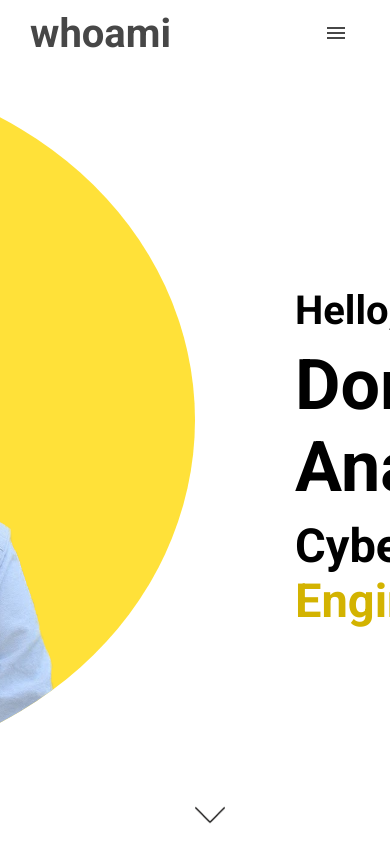
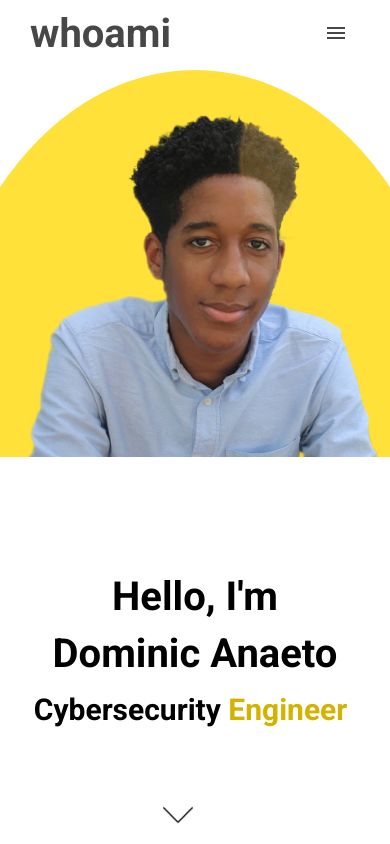
Before and after one commit to DAnaeto/portfolio, a React (Create React App) app: page / in a window 390 px wide. Built offline with nearby package versions, Linux system fonts and the light colour scheme.

Commit message:
Improved mobile UI and layout for contact page

```diff
--- a/src/components/contact/Contact.jsx
+++ b/src/components/contact/Contact.jsx
@@ -1,4 +1,5 @@
 import React from 'react'
+import './contact.scss'
 //import { MailOutline, PhoneIphone } from "@material-ui/icons";
 
 import './contact.scss'
@@ -6,7 +7,13 @@ import './contact.scss'
 export default function Contact() {
     return (
       <div className="contact" id="contact">
+        <div className="left">
+          <img src="sources/shake.svg" alt="" />
+        </div>
+        <div className="right">
+          <h2>Contact Me</h2>
 
+        </div>
       </div>
     );
 }
--- a/src/components/contact/contact.scss
+++ b/src/components/contact/contact.scss
@@ -1,5 +1,29 @@
 @import "../../global.scss";
 
 .contact{
-    background-color: lightslategray;
+    background-color: white;
+    display: flex;
+    @include mobile{
+      flex-direction: column;
+    }
+    .left{
+      flex: 1;
+      overflow:hidden;
+      img{
+        height: 100%;
+        overflow: hidden;
+      }
+    }
+    .right{
+      flex: 1;
+      display: flex;
+      flex-direction: column;
+      align-items: center;
+      justify-content: space-around;
+
+      h2{
+        font-size: 40px;
+
+      }
+    }
 }
--- a/src/components/introduction/introduction.scss
+++ b/src/components/introduction/introduction.scss
@@ -1,7 +1,11 @@
+@import "../../global.scss";
 .introduction {
   background-color: white;
   display: flex;
-
+  @include mobile{
+    flex-direction: column;
+    align-items: center;
+  }
   .left {
     flex: 1;
     overflow: hidden;
@@ -16,10 +20,16 @@
       align-items: flex-end;
       justify-content: center;
       float: right;
+      @include mobile{
+        align-items: flex-start;
+      }
       img {
         height: 90%;
         position: relative;
         left: 25px;
+        @include mobile{
+          height: 60%;
+        }
       }
     }
   }
@@ -29,16 +39,25 @@
     .wrap {
       width: 100%;
       height: 100%;
-      padding-left: 100px;
       display: flex;
       flex-direction: column;
       justify-content: center;
+      @include mobile{
+        padding-left: 0;
+        align-items: center;
+      }
       h1 {
         font-size: 70px;
         margin: 10px 0;
+        @include mobile{
+          font-size: 40px;
+        }
       }
       h3 {
         font-size: 47px;
+        @include mobile{
+          font-size: 30px;
+        }
         span {
           font-size: inherit;
           color: rgb(211, 179, 0);
@@ -77,6 +96,11 @@
     a {
       position: absolute;
       bottom: 10px;
+      @include mobile{
+        position: absolute;
+        bottom: 10px;
+        left: 40%;
+      }
       img {
         width: 30px;
       }
--- a/src/components/portfolio/PortfolioList.jsx
+++ b/src/components/portfolio/PortfolioList.jsx
@@ -7,7 +7,7 @@ export default function PortfolioList(props) {
         props.changeSelected(props.id)
     }
     return (
-        <li className={props.active ? "portfoliolist active" : "portfoliolist"} onClick={selectedItemHandler}>
+        <li className={props.active ? "portfoliolist active" : "portfoliolist"} id={props.id} onClick={selectedItemHandler}>
             {props.title}
         </li>
     )
--- a/src/components/portfolio/portfolio.scss
+++ b/src/components/portfolio/portfolio.scss
@@ -4,30 +4,40 @@
 .portfolio{
     background-color: white;
     display: flex;
-    margin-top: 35px;
+
+    margin-top: 50px;
     flex-direction: column;
     align-items: center;
     h1{
         font-size: 50px;
+        @include mobile{
+          font-size: 20px;
+        }
+
     }
     ul{
         margin: 0px;
         padding: 0px;
         list-style: none;
         display: flex;
-        margin-top: 20px;
-
-
-        #last{
-                margin-right: 0px;
-            }
+        margin-top: 30px;
+        @include mobile{
+          flex-wrap: wrap;
+          justify-content: center;
+          margin: 10px 0px;
+        }
     }
     .container{
         width: 60%;
         display: flex;
         align-items: center;
+        margin-top: 20px;
         justify-content: center;
         flex-wrap: wrap;
+        @include mobile{
+          width: 100%;
+        }
+
         .item{
             width: 250px;
             border-radius: 20px;
@@ -39,6 +49,10 @@
             color: white;
             position: relative;
             transition: all 0.8s ease;
+            @include mobile{
+              width: 30%;
+              height: 25%;
+            }
             h3{
                 position: absolute;
                 font-size: 20px;
--- a/src/components/portfolio/portfoliolist.scss
+++ b/src/components/portfolio/portfoliolist.scss
@@ -1,12 +1,17 @@
 @import "../../global.scss";
 
+#resume{
+  margin-right: 0px !important;
+}
 .portfoliolist {
-  font-size: 14px;
+  font-size: 19px;
   padding: 7px;
   border-radius: 10px;
   margin-right: 50px;
   cursor: pointer;
-
+  @include mobile{
+    margin-right: 10px;
+  }
   &.active {
     background-color: $nav_and_accents_color;
     color: white;
```
Also changed, not shown: package.json (+3 -4 lines), public/sources/githublogo.png (added), public/sources/shake.svg (added).
